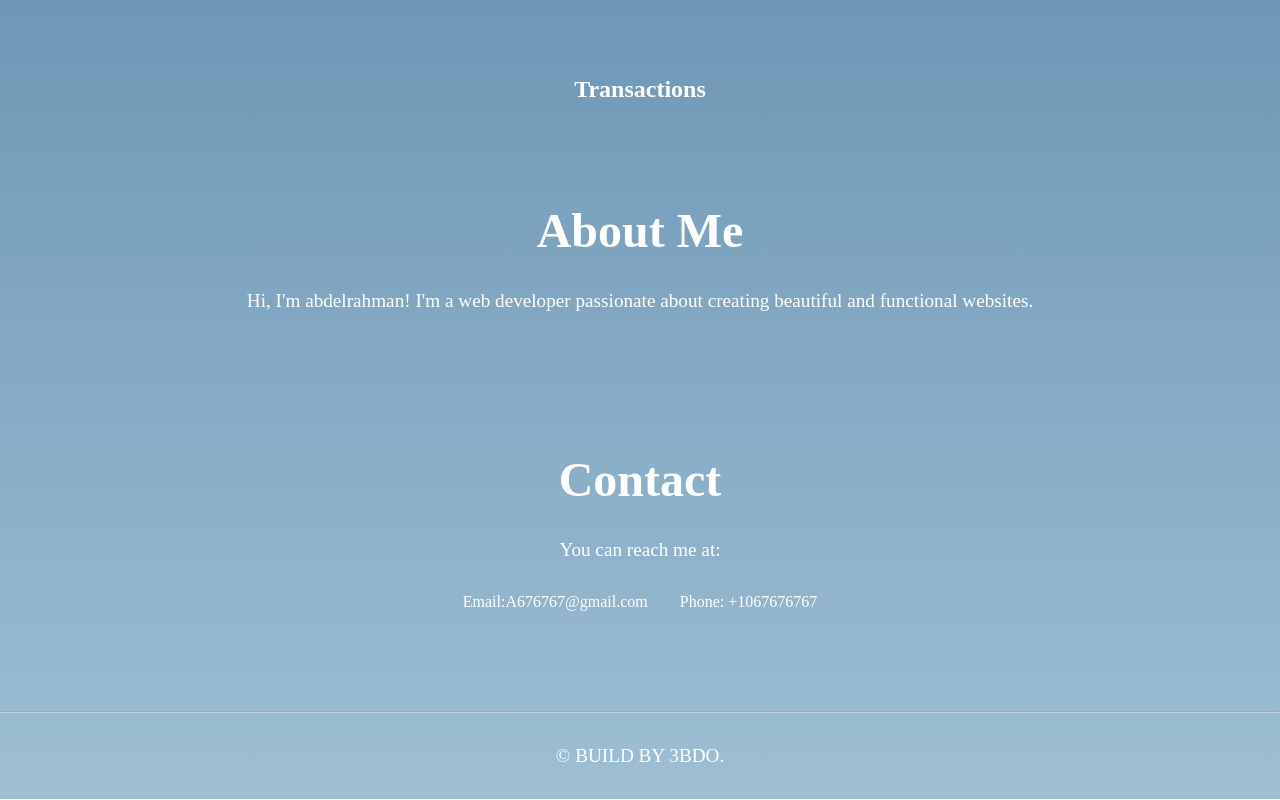
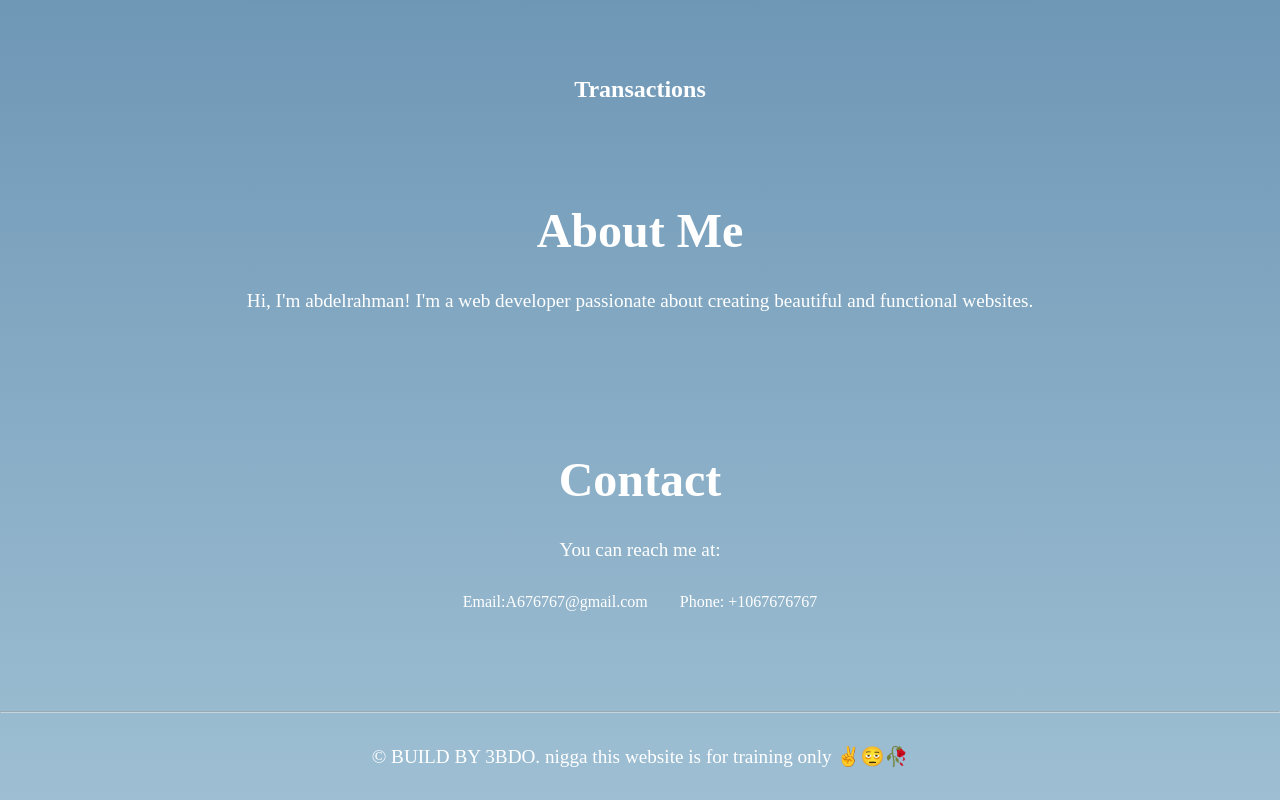
Before and after one commit to bedoelaasar-cmyk/my-website, a website: page index.html in a window 1280 px wide. Shown: the part 1220-2020 px from the top of the page. Drawn offline with Linux system fonts and the light colour scheme.

Commit message:
Add files via upload

```diff
--- a/index.html
+++ b/index.html
@@ -7,8 +7,6 @@
         <link rel="stylesheet" href="style.css">
         <script src="main.js" defer></script>
     </head>
-    <body>
-
         <header>
             <nav class="navigation">
                 <ul>
@@ -104,7 +102,9 @@
         </section>
         <hr />
         <footer>
-            <p>&copy; BUILD BY 3BDO.</p>
+            <p>&copy; BUILD BY 3BDO.
+                nigga this website is for training only ✌️🫩🥀
+            </p>
         </footer>
     </body>
 </html>
```
Also changed, not shown: package.json (added, +16 -0 lines), server.js (added, +10 -0 lines), style.css (line endings or trailing spaces), 1 other file.
